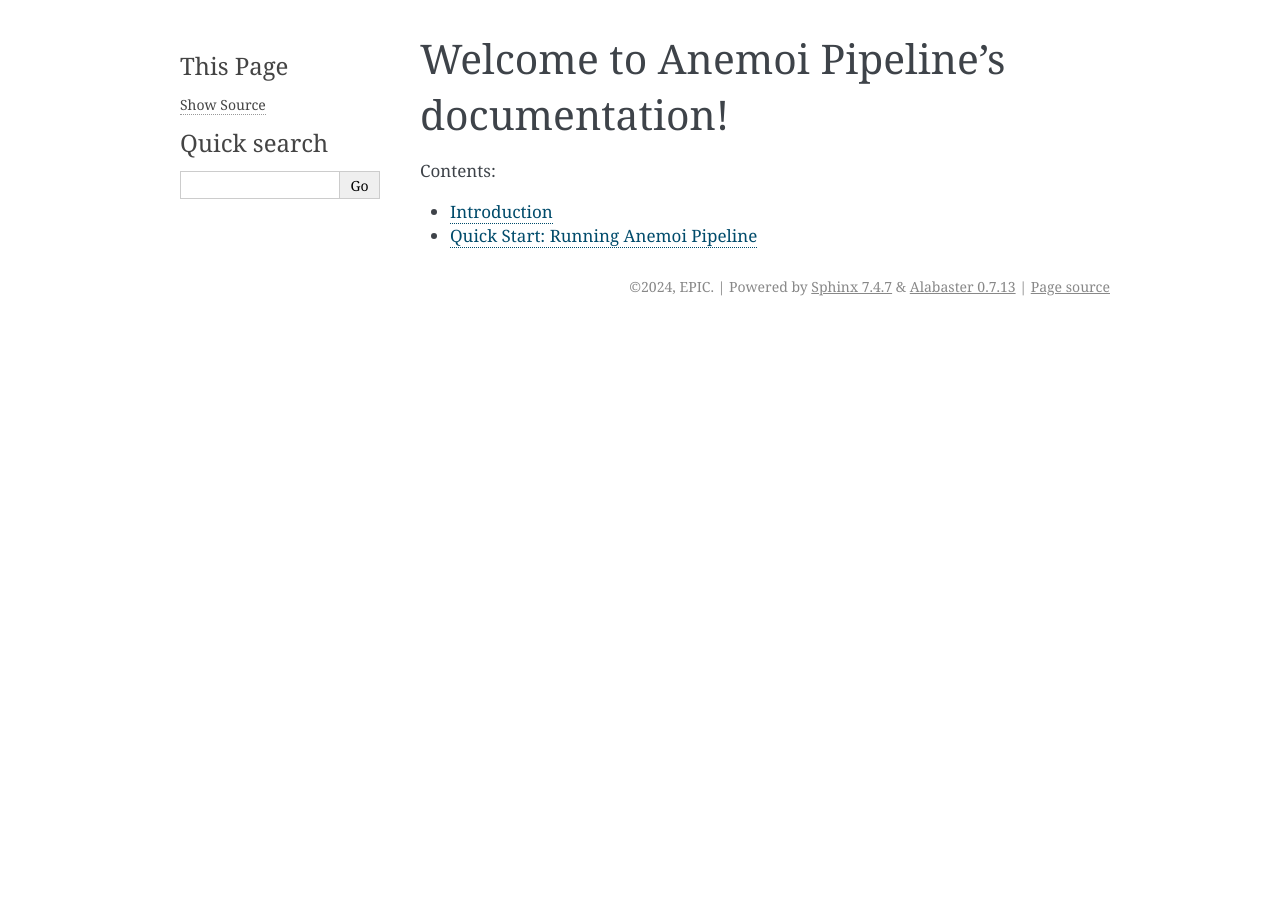
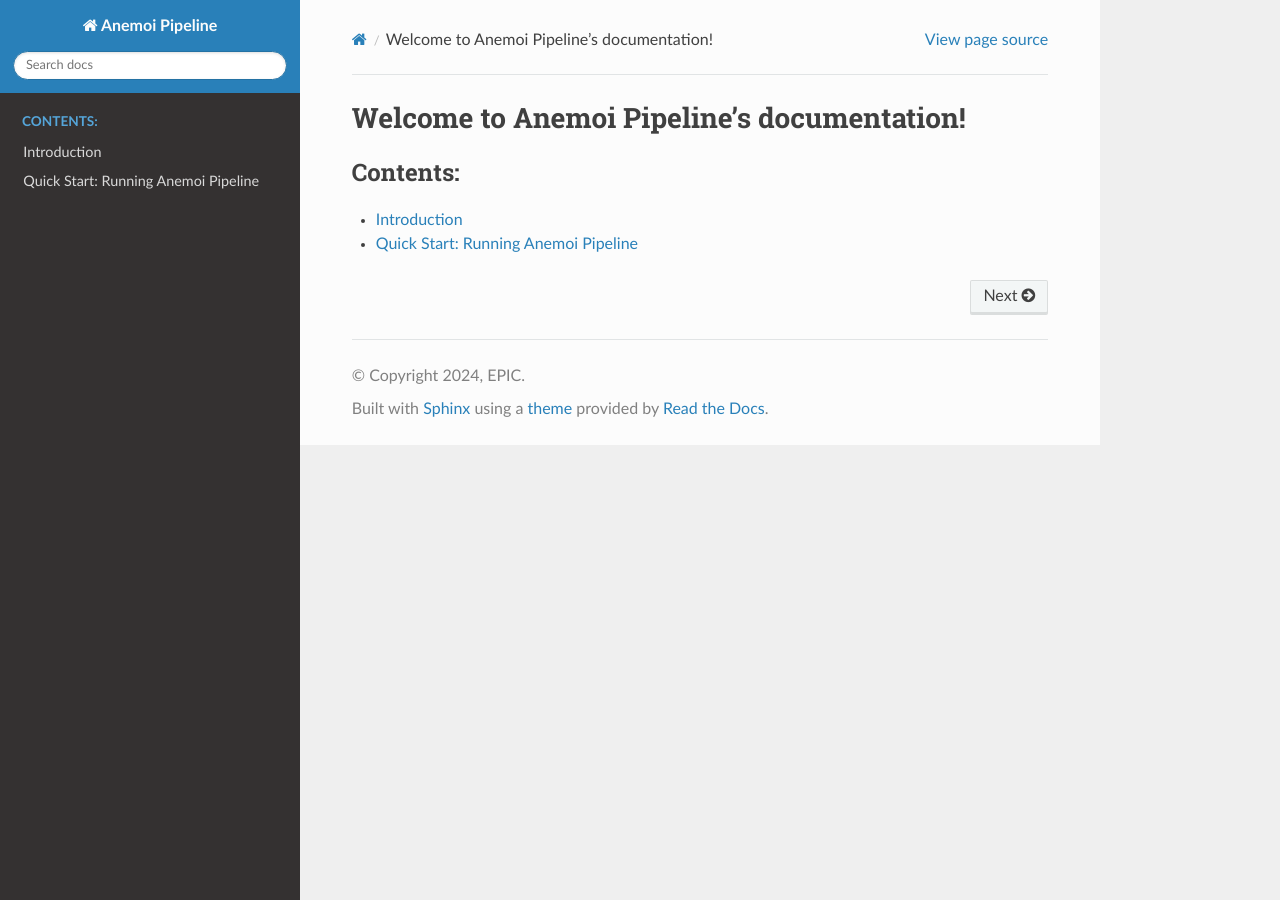
Before and after one commit to NOAA-EPIC/anemoi-pipeline, a Sphinx documentation site: the page built from doc/source/index.rst, in a window 1280 px wide. Built offline with Sphinx 7.4.7 and the Read the Docs theme 3.1.0, drawn with Linux system fonts in a browser that asks for light colours.

Commit message:
update conf.py settings w/extensions

```diff
--- a/doc/source/conf.py
+++ b/doc/source/conf.py
@@ -14,15 +14,31 @@
 # -- General configuration ---------------------------------------------------
 # https://www.sphinx-doc.org/en/master/usage/configuration.html#general-configuration
 
-extensions = []
+extensions = [
+    'sphinx_rtd_theme',
+    'sphinx.ext.intersphinx',
+    'sphinx.ext.extlinks',
+    #'sphinxcontrib.bibtex',
+]
+
+# bibtex_bibfiles = ['references.bib']
+
+numfig = True
+
+# The name of the Pygments (syntax highlighting) style to use.
+pygments_style = 'sphinx'
 
 templates_path = ['_templates']
 exclude_patterns = []
 
+html_theme_options = {
+    "body_max_width": "none",
+    "navigation_depth": 4,
+    }
 
 
 # -- Options for HTML output -------------------------------------------------
 # https://www.sphinx-doc.org/en/master/usage/configuration.html#options-for-html-output
 
-html_theme = 'alabaster'
+html_theme = 'sphinx_rtd_theme'
 html_static_path = ['_static']
```
